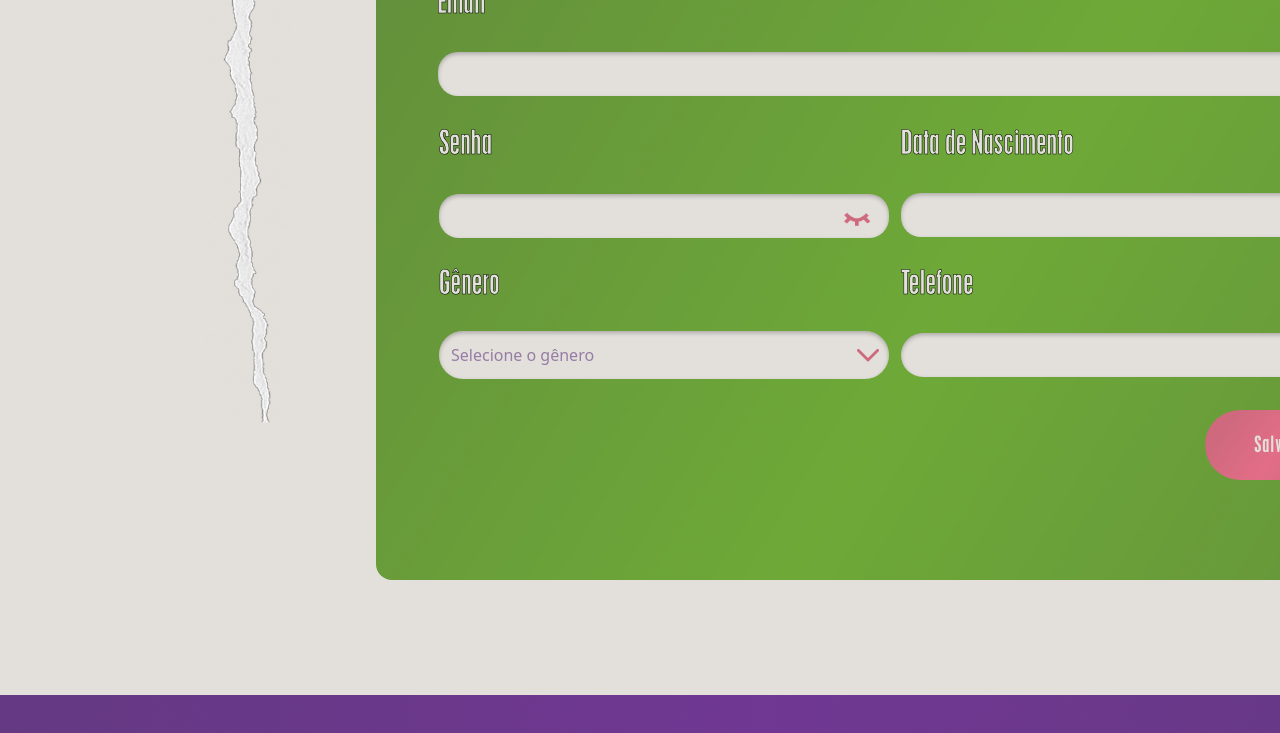
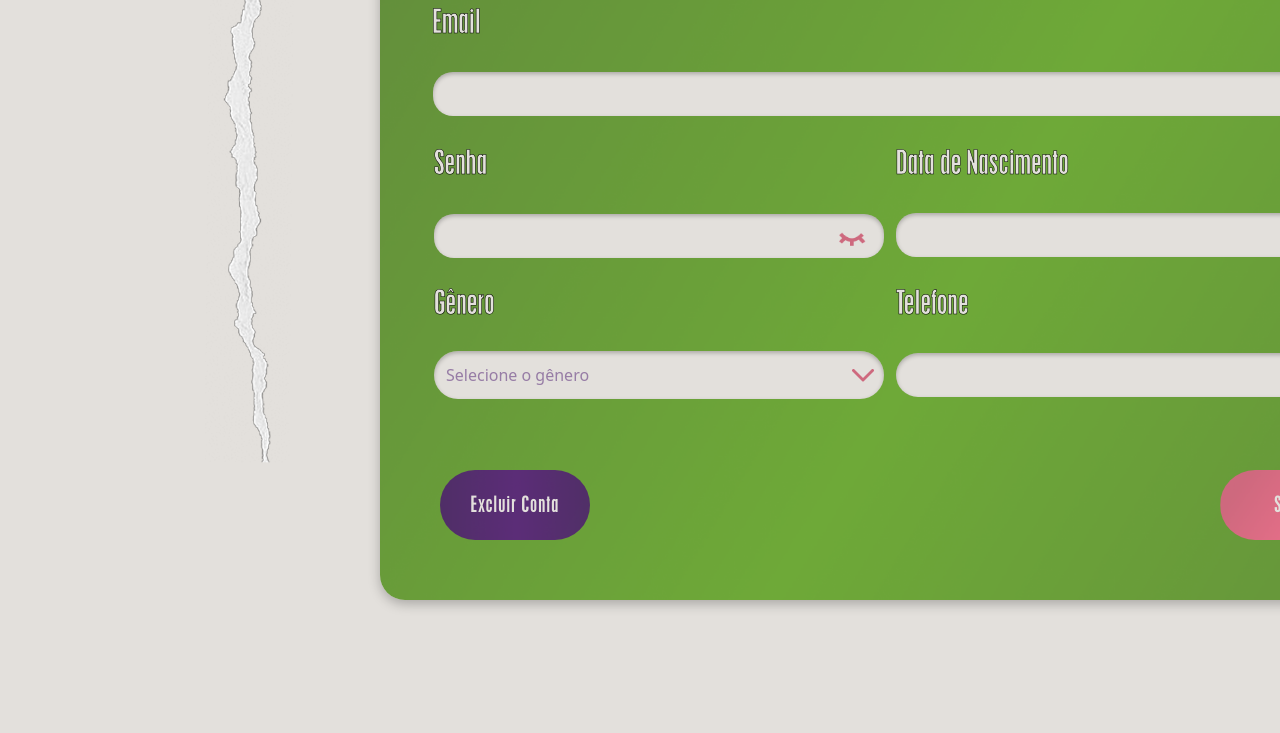
Before and after one commit to YasminAmorimAffonso/Sprint-04-Web-Dev, a React (Vite) app: page /minhaconta in a window 1280 px wide. Shown: the part 599-1332 px from the top of the page. Built offline with nearby package versions, Linux system fonts and the light colour scheme; no server answers; the database is empty; sample sign-in values are in the browser's storage; a web font is replaced by a local one.

Commit message:
delete functions

```diff
--- a/src/MinhaContaHome.css
+++ b/src/MinhaContaHome.css
@@ -123,6 +123,23 @@ label {
 
     letter-spacing: 1px;
 
+    transition: 0.3s;
+
+}
+
+
+#botaoRoxo-MCHome {
+
+    background-image: url("/public/assets/imgs/fundoRoxo.png");
+
+    background-size: cover;
+
+    color: #E3E0DC;
+
+    letter-spacing: 1px;
+
+    transition: 0.3s;
+
 }
 
 
@@ -198,7 +215,17 @@ label {
 
         #cardVerde-MCHome {
 
-            padding-left: 135px;
+            border-radius: 25px;
+            padding: 40px;
+            margin: 60px;
+            width: 1050px;
+            max-width: 100%;
+            display: flex;
+            flex-direction: column;
+            align-items: center;
+            justify-content: center;
+            box-shadow: 0 4px 12px rgba(0,0,0,0.25);
+            overflow: hidden;
 
             >div {
 
@@ -230,6 +257,23 @@ label {
 
             }
 
+            #buttonsAcoes-MCHome {
+                display: flex;
+                flex-direction: row;
+                align-items: center;
+                justify-content: space-between;
+                width: 100%;
+                gap: 20px;
+                margin-top: 40px;
+
+                >button {
+
+                    width: 150px;
+
+                }
+
+
+            }
 
         }
 
--- a/src/MinhaContaHome.jsx
+++ b/src/MinhaContaHome.jsx
@@ -374,6 +374,40 @@ export default function MinhaContaHome() {
 
     }
 
+
+    async function excluirConta() {
+
+        const confirmacao = window.confirm("Tem certeza que deseja excluir sua conta?");
+
+        if (!confirmacao) return;
+
+        const { error } = await supabase
+
+            .from("users")
+
+            .delete()
+
+            .eq("id", infos.id);
+
+        if (error) {
+
+            alert("Erro ao excluir conta!");
+
+        }
+
+        else {
+
+            alert("Conta excluída com sucesso!");
+
+            localStorage.removeItem("infosLogin");
+
+            navigate("/login");
+        }
+
+    }
+
+
+
     function Logoff() {
 
         const infosLocalStorage = JSON.parse(localStorage.getItem("infosLogin"));
@@ -541,9 +575,15 @@ export default function MinhaContaHome() {
 
                         </div>
 
-                        <button id="botao-MCHome" onClick={editInfo} disabled={isSubmitting} className="m-5 p-5 rounded-full w-35 text-[20px] font-[placard] hover:scale-110 lg:ml-[750px]">{isSubmitting ? "Salvando..." : "Salvar"}</button>
+                        <div id="buttonsAcoes-MCHome" className="flex flex-col-reverse justify-around items-center">
 
 
+                        <button id="botaoRoxo-MCHome" onClick={excluirConta} disabled={isSubmitting} className="m-5 p-5 rounded-full w-35 text-[20px] font-[placard] hover:scale-110">Excluir Conta</button>
+
+                        <button id="botao-MCHome" onClick={editInfo} disabled={isSubmitting} className="m-5 p-5 rounded-full w-35 text-[20px] font-[placard] hover:scale-110">{isSubmitting ? "Salvando..." : "Salvar"}</button>
+
+
+                        </div>
 
                     </div>
 
```
Also changed, not shown: src/MinhaContaInscricao.jsx (+18 -7 lines).
